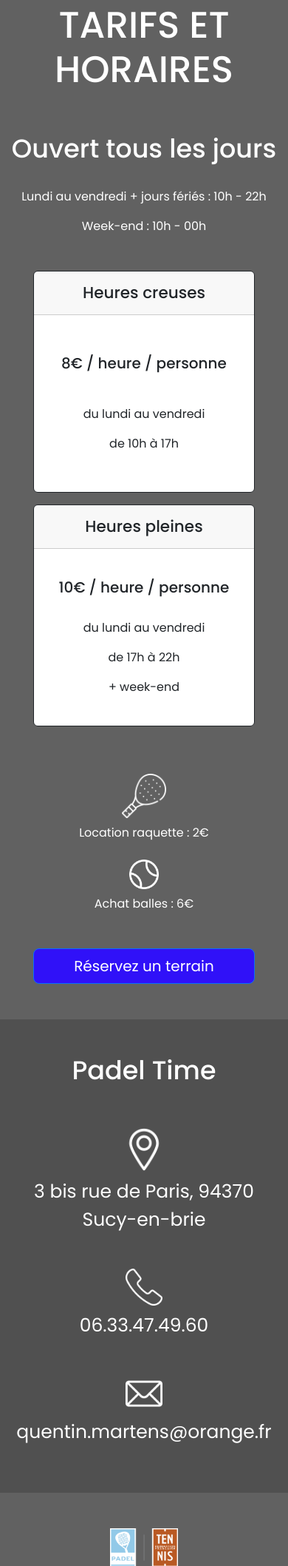
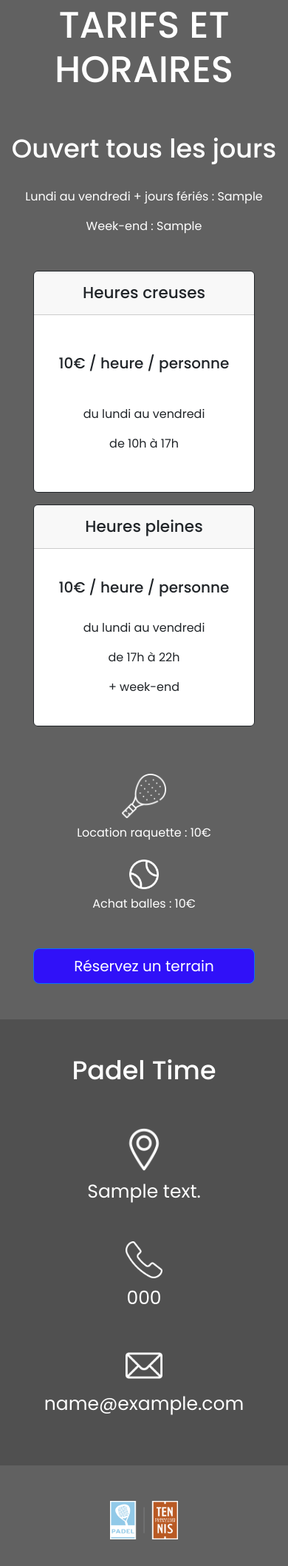
Before and after one commit to Martensq/padeltime, a Symfony app: template templates/pages/visitor/notre_club/index.html.twig in a window 390 px wide. Shown: the part 183-2300 px from the top of the page at 74% size. Run offline with Twig, Linux system fonts and the light colour scheme; the template is opened without the code that fills it: most values are stand-ins (such as "Sample title", 1, 10 or a date in 2020); some libraries are stand-ins or nearby versions.

Commit message:
Espace visitor / Les paramètres sont dynamiques sur les pages du site

```diff
--- a/src/Controller/User/Booking/BookingController.php
+++ b/src/Controller/User/Booking/BookingController.php
@@ -2,7 +2,7 @@
 
 namespace App\Controller\User\Booking;
 
-
+use App\Repository\SettingRepository;
 use App\Service\DateService;
 use Symfony\Component\HttpFoundation\Response;
 use Symfony\Component\Routing\Attribute\Route;
@@ -18,12 +18,13 @@ class BookingController extends AbstractController
     }
 
     #[Route('/reservation', name: 'user_booking_index')]
-    public function index(): Response
+    public function index(SettingRepository $settingRepository): Response
     {
         $nextFourteenDays = $this->dateService->getNextFourteenDays();
 
         return $this->render('pages/user/booking/index.html.twig', [
             'days' => $nextFourteenDays,
+            'setting' => $settingRepository->find(1)
         ]);
     }
 }
--- a/src/Controller/Visitor/Authentication/ResetPasswordController.php
+++ b/src/Controller/Visitor/Authentication/ResetPasswordController.php
@@ -8,6 +8,7 @@ use Symfony\Component\Mime\Address;
 use App\Form\ChangePasswordFormType;
 use Doctrine\ORM\EntityManagerInterface;
 use App\Form\ResetPasswordRequestFormType;
+use App\Repository\SettingRepository;
 use Symfony\Bridge\Twig\Mime\TemplatedEmail;
 use Symfony\Component\HttpFoundation\Request;
 use Symfony\Component\Mailer\MailerInterface;
@@ -28,7 +29,8 @@ class ResetPasswordController extends AbstractController
 
     public function __construct(
         private ResetPasswordHelperInterface $resetPasswordHelper,
-        private EntityManagerInterface $entityManager
+        private EntityManagerInterface $entityManager,
+        private SettingRepository $settingRepository
     ) {
     }
 
@@ -52,6 +54,7 @@ class ResetPasswordController extends AbstractController
 
         return $this->render('pages/visitor/authentication/reset_password/request.html.twig', [
             'requestForm' => $form,
+            'setting' => $this->settingRepository->find(1)
         ]);
     }
 
--- a/src/Controller/Visitor/Home/HomeController.php
+++ b/src/Controller/Visitor/Home/HomeController.php
@@ -6,6 +6,7 @@ namespace App\Controller\Visitor\Home;
 use DateTimeImmutable;
 use App\Entity\Contact;
 use App\Form\ContactFormType;
+use App\Repository\SettingRepository;
 use App\Service\SendEmailService;
 use Doctrine\ORM\EntityManagerInterface;
 use Symfony\Component\HttpFoundation\Request;
@@ -16,7 +17,7 @@ use Symfony\Bundle\FrameworkBundle\Controller\AbstractController;
 class HomeController extends AbstractController
 {
     #[Route('/', name: 'visitor_home_index', methods: ['GET', 'SET', 'POST'])]
-    public function index(): Response
+    public function index(SettingRepository $settingRepository): Response
     {
         // 1- Créons l'instance du contact qui doit être ajouté en bdd
         $contact = new Contact();
@@ -27,7 +28,8 @@ class HomeController extends AbstractController
         ]);
 
         return $this->render('pages/visitor/home/index.html.twig', [
-            "form"=> $form->createView()
+            "form" => $form->createView(),
+            "setting" => $settingRepository->find(1)
         ]);
     }
 }
--- a/templates/pages/admin/home/index.html.twig
+++ b/templates/pages/admin/home/index.html.twig
@@ -27,7 +27,7 @@
                 <span class="card-body py-5 my-5">{{contacts|length}}</span>
             </div>
             <div class="col-md-6 mx-auto text-center card shadow p-0 m-5">
-                <h2 class="card-header bg-dark text-white">Les pistes</h2>
+                <h2 class="card-header bg-dark text-white">Réservations</h2>
                 <span class="card-body py-5 my-5"></span>
             </div>
         </div>
--- a/templates/pages/visitor/home/index.html.twig
+++ b/templates/pages/visitor/home/index.html.twig
@@ -12,7 +12,7 @@
 
     <section class="container-fluid img_accueil d-flex justify-content-center align-items-center">
         <div class="d-flex h-75 flex-column align-items-center justify-content-between">
-            <h1 class="text-white text_size_xl">PADEL TIME</h1>
+            <h1 class="text-white text_size_xl">{{setting.clubName|upper}}</h1>
             <a class="btn btn-primary btn-lg btn_resa text-white" href="{{path('user_booking_index')}}">Réservez un terrain</a>
         </div>
     </section>
@@ -104,7 +104,7 @@
 
                 <!-- Map -->
                 <div class="col-lg-6">
-                    <iframe src="https://www.google.com/maps/embed?pb=!1m18!1m12!1m3!1d4422.119655573427!2d2.50093447991292!3d48.774099089329695!2m3!1f0!2f0!3f0!3m2!1i1024!2i768!4f13.1!3m3!1m2!1s0x47e60d632186a0c1%3A0x20594726f144f0e4!2sPadel-Horizon!5e0!3m2!1sfr!2sfr!4v1712687305491!5m2!1sfr!2sfr" class="d-none d-md-block me-2" width="550" height="550" allowfullscreen="" loading="lazy" referrerpolicy="no-referrer-when-downgrade"></iframe>
+                    <iframe src="{{setting.mapLink}}" class="d-none d-md-block me-2" width="550" height="550" allowfullscreen="" loading="lazy" referrerpolicy="no-referrer-when-downgrade"></iframe>
                 </div>
 
 
--- a/templates/pages/visitor/notre_club/index.html.twig
+++ b/templates/pages/visitor/notre_club/index.html.twig
@@ -16,8 +16,8 @@
         <section class="container">
             <div>
                 <h2 class="text_size_l pb-4 text-white">Ouvert tous les jours</h2>
-                <p class="text-white">Lundi au vendredi + jours fériés : 10h - 22h</p>
-                <p class="text-white">Week-end : 10h - 00h</p>
+                <p class="text-white">Lundi au vendredi + jours fériés : {{setting.weekOpeningHours}}</p>
+                <p class="text-white">Week-end : {{setting.weekEndOpeningHours}}</p>
             </div>
 
             <!-- Cartes tarifs -->
@@ -27,7 +27,7 @@
                         <h4 class="mt-2">Heures creuses</h4>
                     </div>
                     <div class="card-body d-flex flex-column justify-content-evenly">
-                        <h5 class="card-title">8€ / heure / personne</h5>
+                        <h5 class="card-title">{{setting.offPeakHoursPrice}}€ / heure / personne</h5>
                         <div>
                             <p class="card-text">du lundi au vendredi</p>
                             <p class="card-text">de 10h à 17h</p>
@@ -39,7 +39,7 @@
                         <h4 class="mt-2">Heures pleines</h4>
                     </div>
                     <div class="card-body d-flex flex-column justify-content-evenly">
-                        <h5 class="card-title">10€ / heure / personne</h5>
+                        <h5 class="card-title">{{setting.peakHoursPrice}}€ / heure / personne</h5>
                         <div>
                             <p class="card-text">du lundi au vendredi</p>
                             <p class="card-text">de 17h à 22h</p>
@@ -52,11 +52,11 @@
             <!-- Loc/achat matériels -->
             <div class="mt-5 mb-4" >
                 <img src="/logos/raquette.png" class="mb-2" width="60px" alt="">
-                <p class="text-white">Location raquette : 2€</p>
+                <p class="text-white">Location raquette : {{setting.racketRentalPrice}}€</p>
             </div>
             <div class="mb-5">
                 <img src="/logos/balle.png" class="mb-2" width="40px" alt="">
-                <p class="text-white">Achat balles : 6€</p>
+                <p class="text-white">Achat balles : {{setting.ballPrice}}€</p>
             </div>
             <a class="mb-5 btn btn-primary btn-lg blue_color btn_resa" href="{{path('user_booking_index')}}">Réservez un terrain</a>
         </section>
@@ -65,7 +65,7 @@
         <section class="text-center grey1" id="nous_trouver">
             <div class="py-5 container d-flex">
                 <!-- MAP -->
-                <iframe class="d-none d-md-block d-lg-block me-2" src="https://www.google.com/maps/embed?pb=!1m18!1m12!1m3!1d4422.119655573427!2d2.50093447991292!3d48.774099089329695!2m3!1f0!2f0!3f0!3m2!1i1024!2i768!4f13.1!3m3!1m2!1s0x47e60d632186a0c1%3A0x20594726f144f0e4!2sPadel-Horizon!5e0!3m2!1sfr!2sfr!4v1712687305491!5m2!1sfr!2sfr" width="550" height="525" allowfullscreen="" loading="lazy" referrerpolicy="no-referrer-when-downgrade"></iframe>
+                <iframe class="d-none d-md-block d-lg-block me-2" src="{{setting.mapLink}}" width="550" height="525" allowfullscreen="" loading="lazy" referrerpolicy="no-referrer-when-downgrade"></iframe>
 
                 <!-- INFOS -->
                 <article class="d-flex mx-auto flex-column text-white">
@@ -73,15 +73,15 @@
                     <div>
                         <div class="my-5">
                             <img src="/logos/localisation.png" class="mb-2" width="60" alt="">
-                            <p class="text_size_m">3 bis rue de Paris, 94370 Sucy-en-brie</p>
+                            <p class="text_size_m">{{setting.address}}</p>
                         </div>
                         <div class="mb-5">
                             <img src="/logos/tel.png" class="mb-2" width="50" alt="">
-                            <p class="text_size_m">06.33.47.49.60</p>
+                            <p class="text_size_m">{{setting.phone}}</p>
                         </div>
                         <div>
                             <img src="/logos/mail.png" class="mb-2" width="50" alt="">
-                            <p class="text_size_m">quentin.martens@orange.fr</p>
+                            <p class="text_size_m">{{setting.email}}</p>
                         </div>
                     </div>
                 </article>
--- a/templates/themes/base_visitor.html.twig
+++ b/templates/themes/base_visitor.html.twig
@@ -14,6 +14,9 @@
         <meta name="keywords" content="{% block keywords %}{% endblock %}">
         <meta name="author" content="Quentin Martens">
         <meta name="publisher" content="Quentin Martens">
+
+        {# Font Awesome #}
+        <link rel="stylesheet" href="https://cdnjs.cloudflare.com/ajax/libs/font-awesome/6.5.2/css/all.min.css" integrity="sha512-SnH5WK+bZxgPHs44uWIX+LLJAJ9/2PkPKZ5QiAj6Ta86w+fsb2TkcmfRyVX3pBnMFcV7oQPJkl9QevSCWr3W6A==" crossorigin="anonymous" referrerpolicy="no-referrer" />
 
         {# Font Familly #}
         <link rel="preconnect" href="https://fonts.googleapis.com">
@@ -66,9 +69,15 @@
                     <div class="d-flex align-items-end">
                         {% if app.user and is_granted('ROLE_ADMIN') %}
                             <a class="pe-3" href="{{path('admin_home')}}"><img src="/logos/cadenas.png" width="40" alt=""></a>
+                            <a class="pe-4" href="#"><img src="/logos/utilisateur.png" width="40" alt=""></a>
+                            <a href="{{path('user_booking_index')}}"><img src="/logos/reservation_bleu.png" width="50" alt=""></a>
+                        {% elseif app.user and is_granted('ROLE_USER') %}
+                            <a class="pe-4" href="#"><img src="/logos/utilisateur.png" width="40" alt=""></a>
+                            <a href="{{path('user_booking_index')}}"><img src="/logos/reservation_bleu.png" width="50" alt=""></a>
+                        {% else %}
+                            <a class="pe-4" href="{{path('visitor_authentication_login')}}"><img src="/logos/utilisateur.png" width="40" alt=""></a>
+                            <a href="{{path('visitor_authentication_login')}}"><img src="/logos/reservation_bleu.png" width="50" alt=""></a>
                         {% endif %}
-                        <a class="pe-4" href="{{path('visitor_authentication_login')}}"><img src="/logos/utilisateur.png" width="40" alt=""></a>
-                        <a href="{{path('user_booking_index')}}"><img src="/logos/reservation_bleu.png" width="50" alt=""></a>
                     </div>
                 </div>
             </div>
@@ -86,7 +95,33 @@
                 <a href="{{path('visitor_home_index')}}"><img class="me-3" width="110" src="/logos/Padeltime.png"alt="Logo"></a>
 
                 <!-- Mentions legales -->
-                <a href="#">Mentions légales</a>
+                <button type="button" class="btn text-primary" data-bs-toggle="modal" data-bs-target="#exampleModal">Mentions légales</button>
+
+                <!-- Modal -->
+                <div class="modal fade" id="exampleModal" tabindex="-1" aria-labelledby="exampleModalLabel" aria-hidden="true">
+                    <div class="modal-dialog">
+                        <div class="modal-content">
+                            <div class="modal-header">
+                                <h1 class="modal-title fs-5" id="exampleModalLabel">Mentions légales</h1>
+                                <button type="button" class="btn-close" data-bs-dismiss="modal" aria-label="Close"></button>
+                            </div>
+                            <div class="modal-body">
+                                <p>Lorem ipsum dolor sit amet, consectetur adipiscing elit. Aenean ut mi tempor, rhoncus sapien a, elementum dolor. Vestibulum vulputate massa eu scelerisque bibendum. Vestibulum sit amet ultricies enim, interdum consectetur quam. Praesent vitae efficitur urna, at egestas urna. Nulla id arcu ligula. Cras gravida, massa nec congue posuere, turpis nibh faucibus mi, eget molestie nibh sem id enim. Maecenas tincidunt at nulla non sodales. In eu viverra lectus. Duis nec ex ac lorem sagittis facilisis et vitae lacus. Sed quam libero, volutpat eu porttitor vel, tincidunt et massa. Nunc pulvinar fermentum leo, nec volutpat sem eleifend sit amet. Phasellus a quam pellentesque, condimentum tortor non, gravida nulla. Nullam bibendum est sit amet nisi congue, ultrices luctus risus tempor. Nulla ac tortor dignissim, pellentesque lectus ut, venenatis mi. Aliquam volutpat quam nec ipsum condimentum ullamcorper. Quisque porta arcu ligula, vel malesuada neque faucibus ac.</p>
+
+                                <p>Mauris faucibus nisi eget volutpat pellentesque. Nulla facilisis justo leo, vel sollicitudin lectus tempor vitae. Fusce ultricies vitae metus eget rhoncus. Vestibulum ante ipsum primis in faucibus orci luctus et ultrices posuere cubilia curae; Nam quis tristique augue, vitae sollicitudin velit. Vivamus id ipsum tempus, interdum nulla eu, rhoncus arcu. Fusce mollis odio et odio pellentesque convallis. Proin varius lectus eu felis consectetur, ut tempor nisl condimentum.</p>
+
+                                <p>Nulla et dui ut mi condimentum maximus vel eget mi. In vestibulum pellentesque elit. Ut dignissim ligula at imperdiet euismod. Integer nibh tortor, laoreet a eros et, aliquam lobortis dui. Ut malesuada euismod augue ac gravida. Aenean placerat finibus vehicula. Suspendisse rhoncus elit in odio iaculis vulputate.</p>
+
+                                <p>Orci varius natoque penatibus et magnis dis parturient montes, nascetur ridiculus mus. Mauris at rhoncus massa, vitae tincidunt dui. In sit amet magna lectus. Etiam in erat nulla. Nunc maximus dolor sit amet libero porta, ullamcorper auctor magna facilisis. Duis efficitur, felis a feugiat malesuada, dolor nisi rutrum nisl, ac dapibus tortor lorem scelerisque mauris. Aenean blandit lacus eu quam condimentum ullamcorper.</p>
+
+                                <p>Duis nibh dui, convallis non aliquam sed, feugiat eget lorem. Sed dui ante, posuere et finibus vel, semper eleifend sem. Etiam pharetra tincidunt libero, id consequat ex molestie venenatis. Aliquam in iaculis turpis. Nam dui erat, congue a ornare ac, tristique ut arcu. Mauris at molestie turpis. Aliquam ut porta risus. Pellentesque non semper nulla. Fusce tortor turpis, tempor in leo ac, feugiat fermentum eros.</p>
+                            </div>
+                            <div class="modal-footer">
+                                <button type="button" class="btn btn-secondary" data-bs-dismiss="modal">Fermer</button>
+                            </div>
+                        </div>
+                    </div>
+                </div>
             </div>
 
             <div class="d-flex flex-column align-items-center justify-content-around flex-md-row">
@@ -94,17 +129,17 @@
                 <div class="d-flex flex-column my-3 me-lg-5">
                     <p>Suivez-nous sur les réseaux sociaux</p>
                     <div class="d-flex justify-content-evenly align-items-center">
-                        <a href="https://www.facebook.com" target="_blank"><img class="img-fluid" width="30" src="/logos/facebook.png"alt="Logo"></a>
-                        <a href="https://www.instagram.com" target="_blank"><img class="img-fluid" width="30" src="/logos/instagram.png"alt="Logo"></a>
-                        <a href="https://www.twitter.com" target="_blank"><img class="img-fluid" width="30" src="/logos/twitter.png"alt="Logo"></a>
-                        <a href="https://www.linkedin.com" target="_blank"><img class="img-fluid" width="40" src="/logos/linkedin.png"alt="Logo"></a>
+                        <a href="{{setting.facebookLink}}" target="_blank"><img class="img-fluid" width="30" src="/logos/facebook.png"alt="Logo"></a>
+                        <a href="{{setting.instagramLink}}" target="_blank"><img class="img-fluid" width="35" src="/logos/instagram.png"alt="Logo"></a>
+                        <a href="{{setting.tiktokLink}}" target="_blank"><img class="img-fluid" width="50" src="/logos/tiktok.png"alt="Logo"></a>
+                        <a href="{{setting.linkedinLink}}" target="_blank"><img class="img-fluid" width="40" src="/logos/linkedin.png"alt="Logo"></a>
                     </div>
                 </div>
 
                 <!-- Tel/Mail -->
                 <div class="text-center">
-                    <p>06.33.47.49.60</p>
-                    <p>quentin.martens@orange.fr</p>
+                    <p>{{setting.phone}}</p>
+                    <p>{{setting.email}}</p>
                 </div>
             </div>
         </section>
```
Also changed, not shown: src/Controller/Admin/Home/HomeController.php (+5 -3 lines), src/Controller/Visitor/Authentication/LoginController.php (+5 -3 lines), src/Controller/Visitor/Contact/ContactController.php (+9 -2 lines), src/Controller/Visitor/LePadel/LePadelController.php (+5 -2 lines), src/Controller/Visitor/NotreClub/NotreClubController.php (+6 -3 lines), src/Controller/Visitor/Registration/RegistrationController.php (+12 -3 lines), templates/pages/visitor/contact/index.html.twig (+6 -6 lines), public/logos/tiktok.png (added).
